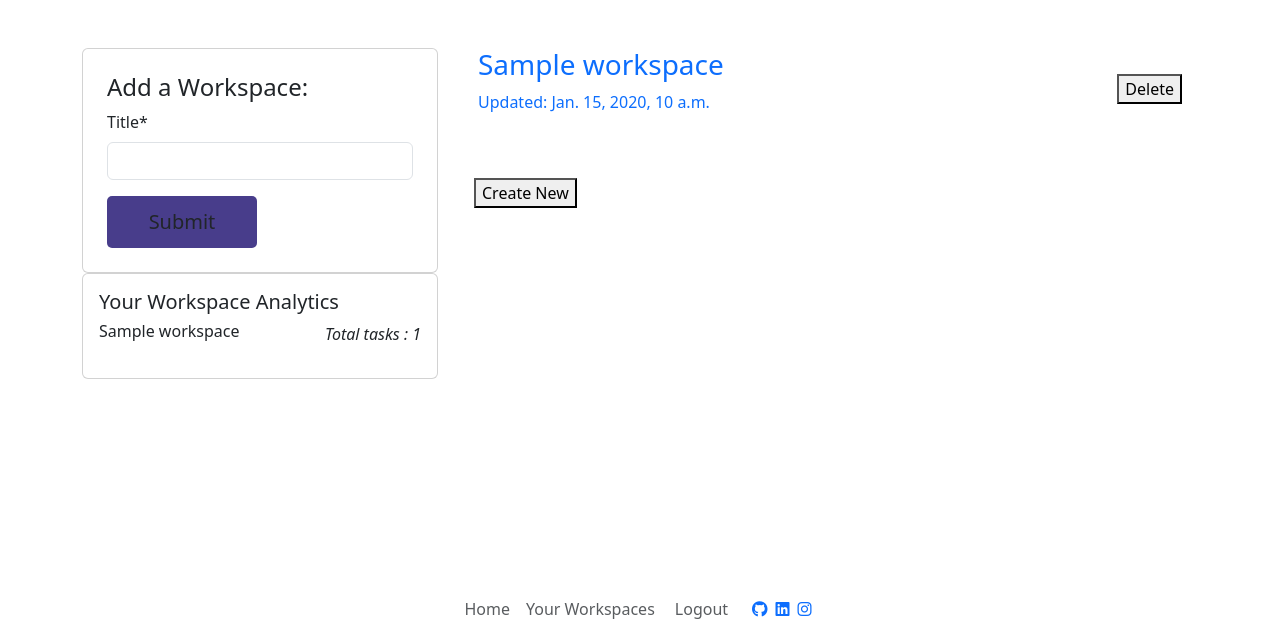
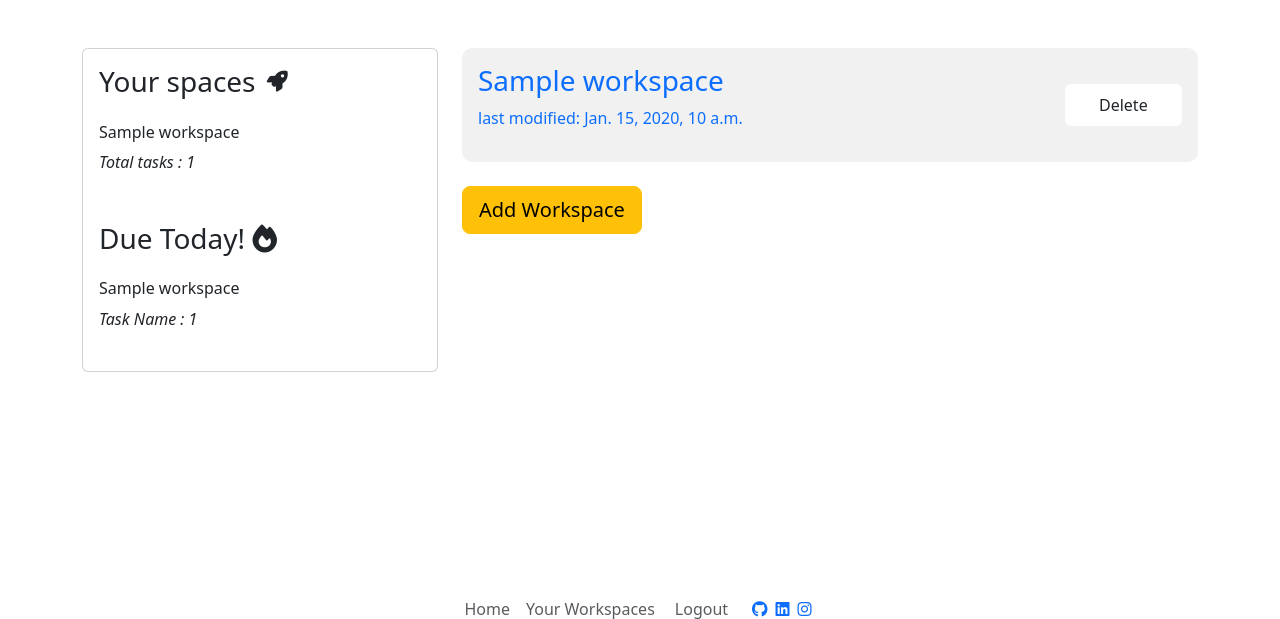
Before and after one commit to Ana-Niko-byte/zenlist, a Django app: page /workspaces/ in a window 1280 px wide. Shown: the part 95-714 px from the top of the page. Run offline with Django 4.2, Linux system fonts and the light colour scheme; a user stored in the database is signed in; tables that the repository leaves empty hold one stand-in row (values such as "Sample post"); parts of the project's set-up code (start-up, migrations or seed data) failed here and were passed over; some libraries are stand-ins or nearby versions.

Commit message:
refactor: workspace code + styling

```diff
--- a/static/css/style.css
+++ b/static/css/style.css
@@ -66,12 +66,6 @@ li a:hover,
 }
 
 /* UIUX */
-
-/* .jumbo-heading{
-    padding-top: 190px;
-    padding-bottom: 10px;
-} */
-
 .visit-scrum{
     text-decoration: none;
     color: #1b1b1b;
--- a/workspace/templates/workspace/_task_analytics.html
+++ b/workspace/templates/workspace/_task_analytics.html
@@ -2,13 +2,23 @@
 <div class="workspace-analytics">
     <div class="card">
         <div class="card-body">
-            <h5>Your Workspace Analytics</h5>
+            <div class="analytic-intro d-flex flex-row align-items-center">
+                <h3 class="mb-4">Your spaces <i class="fa-solid fa-rocket mx-1 fa-xs"></i></h3>
+            </div>
             {% for analytic in ws_tasks %}
             <div class="workspace-details">
-                <div class="analytic-intro d-flex justify-content-between">
+                <div class="analytic-body d-flex flex-column">
                     <h6>{{analytic.title}}</h6>
-                    <p><em>Total tasks : {{analytic.ws_task_count}}</em></p>
+                    <em class="mb-4">Total tasks : {{analytic.ws_task_count}}</em>
                 </div>
+            </div>
+            {% endfor %}
+            <h3 class="my-4">Due Today! <i class="fa-solid fa-fire"></i></h3>
+            {% for analytic in ws_tasks %}
+            <div class="due-today d-flex flex-column">
+                <!-- Change to those due today! -->
+                <h6>{{analytic.title}}</h6>
+                <em class="mb-4">Task Name : {{analytic.ws_task_count}}</em>
             </div>
             {% endfor %}
         </div>
--- /dev/null
+++ b/workspace/templates/workspace/_ws_modal.html
@@ -0,0 +1,31 @@
+{% load crispy_forms_tags %}
+<!-- Button trigger modal -->
+<button id="workspaceModal" type="button" class="btn btn-lg btn-warning" data-bs-toggle="modal" data-bs-target="#addWorkspace">
+    Add Workspace
+</button>
+<!-- /Button trigger modal -->
+
+<!-- Modal -->
+<div class="modal fade" id="addWorkspace" tabindex="-1" role="dialog" aria-labelledby="addWorkspaceTitle" aria-hidden="true">
+    <div class="modal-dialog modal-dialog-centered" role="document">
+    <div class="modal-content">
+        <div class="modal-header">
+        <h5 class="modal-title" id="addWorkspaceLongTitle">Add a Workspace</h5>
+        <button type="button" class="btn-close" data-bs-dismiss="modal" aria-label="Close"></button>
+        </div>
+        <div class="modal-body">
+            <div class="workspace-form">
+                <form id="workspaceForm" method="post">
+                {{ workspace_form | crispy }}
+                {% csrf_token %}
+                </form>
+            </div>
+        </div>
+        <div class="modal-footer">
+        <button type="button" class="btn btn-secondary" data-bs-dismiss="modal">Nevermind!</button>
+        <button type="submit" id="submitButton" class="btn btn-primary">Save Workspace</button>
+        </div>
+    </div>
+    </div>
+</div>
+<!-- Modal -->
--- a/workspace/templates/workspace/workspace_list.html
+++ b/workspace/templates/workspace/workspace_list.html
@@ -1,50 +1,29 @@
 {% extends "base.html" %} {% block content %}
 {% load static %}
-{% load crispy_forms_tags %}
 
-{% if user.is_authenticated %}
 {% if user_workspaces %}
+<div class="container">
+    <div class="row d-flex align-items-start justify-content-center">
+        <!-- Workspace form. -->
+        <div class="col-sm-12 col-md-6 col-lg-4">
+            {% include 'workspace/_task_analytics.html' %}
+        </div>
+        <!-- /Workspace form. -->
         <!-- A list of registered user workspaces. -->
-    <div class="container">
-        <div class="row">
-            <div class="col-4">
-                <!-- Workspace form. -->
-                <div class="workspace-form">
-                    <div class="card">
-                        <div class="card-body mx-2 my-2">
-                            <h4>Add a Workspace:</h4>
-                            <form id="workspaceForm" method="post">
-                            {{ workspace_form | crispy }}
-                            {% csrf_token %}
-                            <button id="submitButton" type="submit"
-                                class="btn btn-signup btn-lg primaryAction authentication-button" style="background-color: darkslateblue;">Submit</button>
-                            </form>
-                        </div>
-                    </div>
-                </div>
-                {% include 'workspace/_task_analytics.html' %}
-                <!-- /Workspace form. -->
-            </div>
-            <div class="col-8">
+        <div class="col-sm-12 col-md-6 col-lg-8">
             {% for space in spaces %}
             <!-- Takes the user into the full workspace view. -->
-                <a href="{% url 'full_workspace' space.slug %}">
-                    <div class="row g-0 d-flex justify-content-center align-items-center px-3 mb-5">
-                        <div class="col-md-6">
+            <div class="workspace-container d-flex align-items-center mb-4 p-3 direct-link" style="background-color: rgb(241, 241, 241); border-radius: 10px;">
+                <a href="{% url 'full_workspace' space.slug %}" class="col-sm-12 col-md-6 col-lg-10">
                     <h3 class="post-title">{{ space.title }}</h3>
-                            <p class="post-subtitle"> Updated: {{ space.updated_on }}</p>
+                    <p class="post-subtitle"> last modified: {{ space.updated_on }}</p>
+                </a>
+                <!-- Delete workspace button -->
+                <button class="btn btn-delete col-sm-12 col-md-6 col-lg-2 py-2 px-5 d-flex justify-content-center"  style="background-color: white;" workspace_id="{{ workspace.id }}">Delete</button>
+                <!-- Delete workspace button -->
             </div>
-                        <div class="col-md-6 d-flex justify-content-end align-items-center">
-                            <button>Delete</button>
-                        </div>
-                    </div>
-                </a>
             {% endfor %}
-                <div class="container my-3">
-                    <div class="create-new">
-                        <button>Create New</button>
-                    </div>
-                </div>
+            {% include 'workspace/_ws_modal.html' %}
         </div>
     </div>
 </div>
@@ -62,27 +41,4 @@
 </div>
 <!-- /Create a Workspace directly. -->
 {% endif %}
-{% else %}
-    <!-- If user is not logged in -->
-    <!-- Zenlist Jumbotron -->
-    <div class="row">
-        <div class="col-12">
-            <section class="callout jumbotron mb-4 py-5 text-center">
-                <h1 class="text-center">Zenlist :: task tracking made simpler.</h1>
-                    {% if request.user.is_authenticated %}
-                    <p class="lead">Let's check your workspaces to make sure you're staying on top of your tasks!</p>
-                    {% else %}
-                    <p class="lead">Sign up or login today to stay on top of your Routine!</p>
-                    <a class="nav-link btn" href="{% url 'account_login' %}">
-                        <button class="btn btn-info btn-signUp btn-lg">
-                    Sign Up!
-                        </button>
-                    </a>
-                    {% endif %}
-            </section>
-        </div>
-    </div>
-    <!-- /Zenlist Jumbotron -->
-{% endif %}
-
 {% endblock %}
--- a/workspace/urls.py
+++ b/workspace/urls.py
@@ -4,6 +4,4 @@ from . import views
 urlpatterns = [
     path('', views.WorkspaceListView.as_view(), name='spaces'),
     path('<slug:slug>/', views.workspace_detail, name='full_workspace'),
-    # set up url for task editing form.
-    # path('<slug:slug>/task_edit/<int:task_id>', views.edit_task, name='task_edit'),
 ]
```
Also changed, not shown: workspace/views.py (+0 -21 lines). Lines whose indentation alone changed are shown as unchanged.
